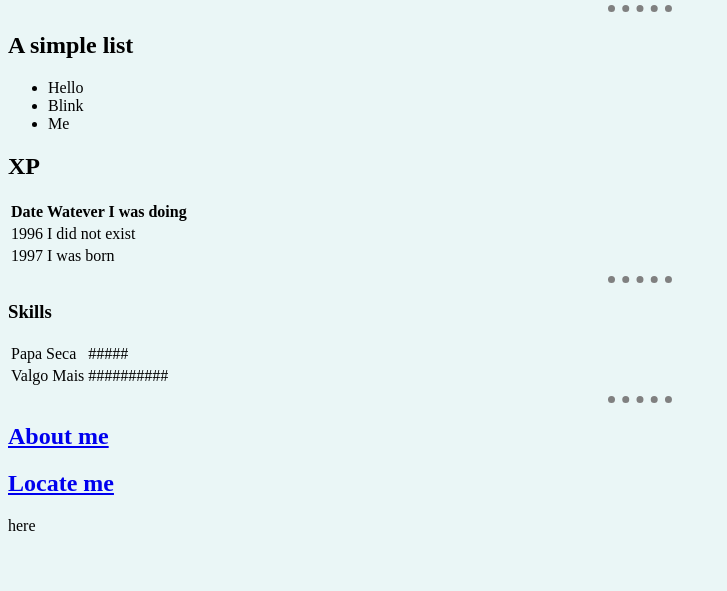
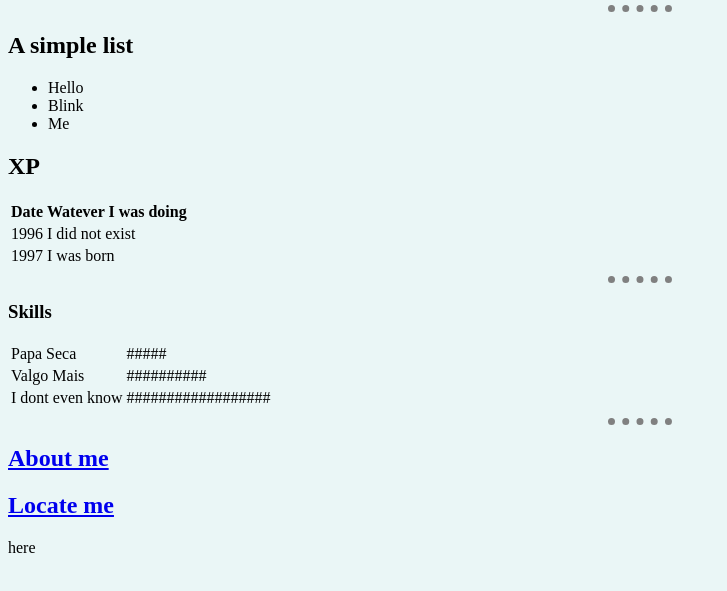
Before and after one commit to charliemka/WebDevBootcamp, a plain HTML site: page HTML/index.html in a window 1280 px wide. Shown: the part 201-792 px from the top of the page, without its empty margins (0-727 px from the left). Drawn offline with Linux system fonts and the light colour scheme.

Commit message:
Just testing someting on git

```diff
--- a/HTML/index.html
+++ b/HTML/index.html
@@ -61,6 +61,10 @@
             <td>Valgo Mais</td>
             <td>##########</td>
         </tr>
+        <tr>
+            <td>I dont even know</td>
+            <td>##################</td>
+        </tr>
     </table>
     <hr>
     <h2><a href="hobbies.html">About me</a></h2>
```
